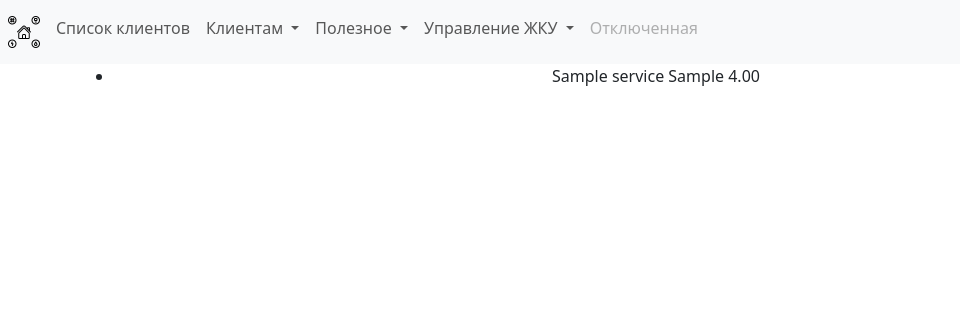
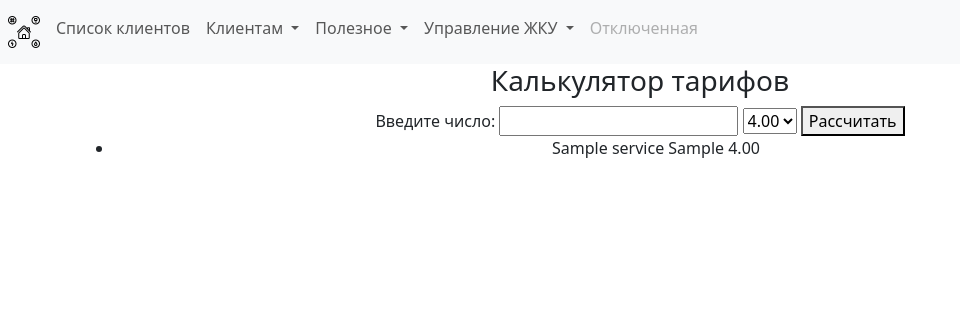
Before and after one commit to billy-juicy/Django-Utilities-App, a Django app: page /billing/tariffs in a window 1280 px wide. Shown: the top 324 px of the page, without its empty margins (0-960 px from the left). Run offline with Django 5.2, Linux system fonts and the light colour scheme; tables that the repository leaves empty hold one stand-in row (values such as "Sample post"); some libraries are stand-ins or nearby versions.

Commit message:
Add calculator of tariffs

```diff
--- a/billing/templates/tariff.html
+++ b/billing/templates/tariff.html
@@ -6,6 +6,18 @@
 
 {% block content %}
     {{ block.super }}
+    <div class="calculator">
+        <h3>Калькулятор тарифов</h3>
+        <label type="text">Введите число:</label> <!--Текстовый элемент-->
+        <input type="number" id="input1" min="1"> <!--Ввод числа-->
+        <select id="tariff-select"> <!--Выбор тарифа из тарифов-->
+            {% for tariff in tariffs %}
+            <option value="{{ tariff.rate }}">{{ tariff.rate }}</option> <!--Конкретный тариф-->
+            {% endfor %}
+        </select>
+        <button onclick="calculate()">Рассчитать</button> <!--Кнопка-->
+        <div id="result"></div> <!--Результат-->
+    </div>
     <ul>
     {% for tariff in tariffs %}
         <li>{{ tariff }}</li>
--- a/practice/templates/main.html
+++ b/practice/templates/main.html
@@ -66,6 +66,14 @@
         {% block content %}
         {% endblock %}
     </div>
+<script>
+function calculate() {
+    const inputValue = document.getElementById('input1').value;
+    const tariffValue = document.getElementById('tariff-select').value;
+    const result = inputValue * tariffValue;
+    document.getElementById('result').innerText = `Итого: ${result} руб.`;
+}
+</script>
 </body>
     {% block js %}
     {% bootstrap_javascript %}
```
